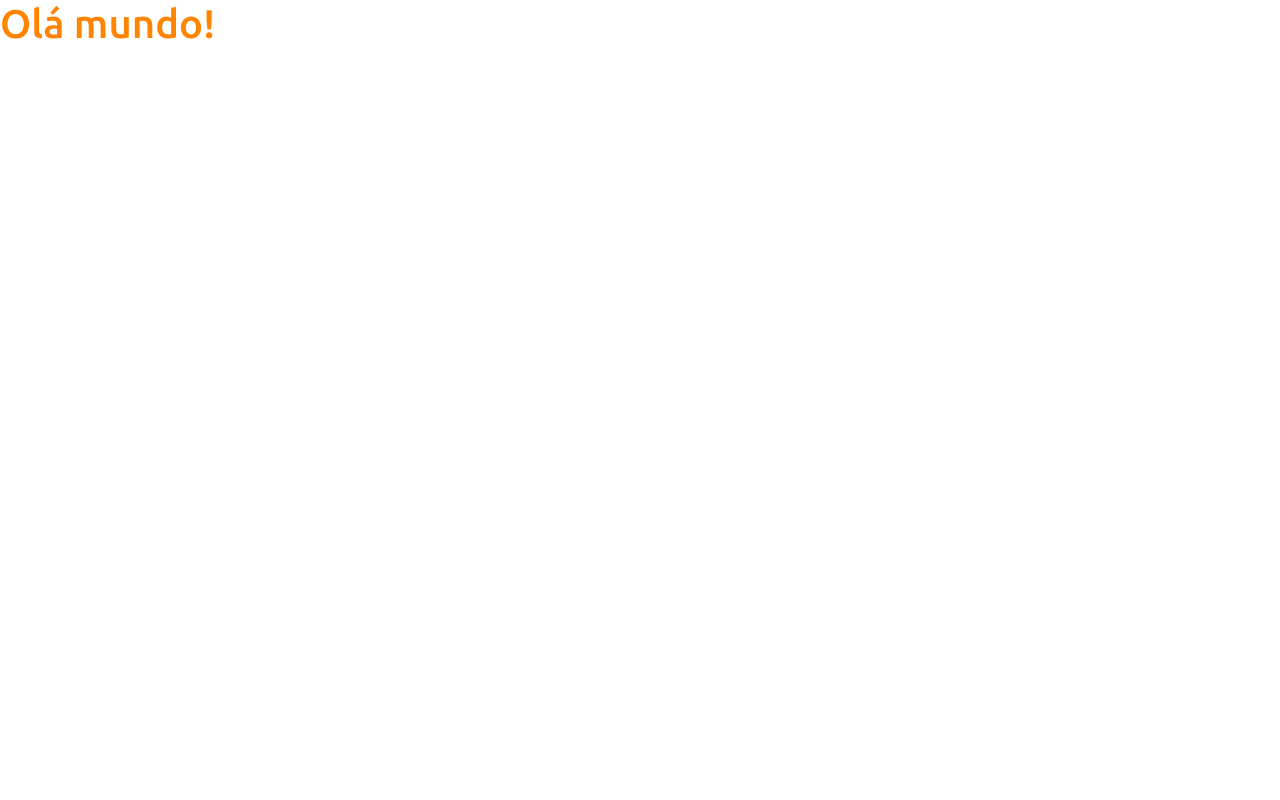
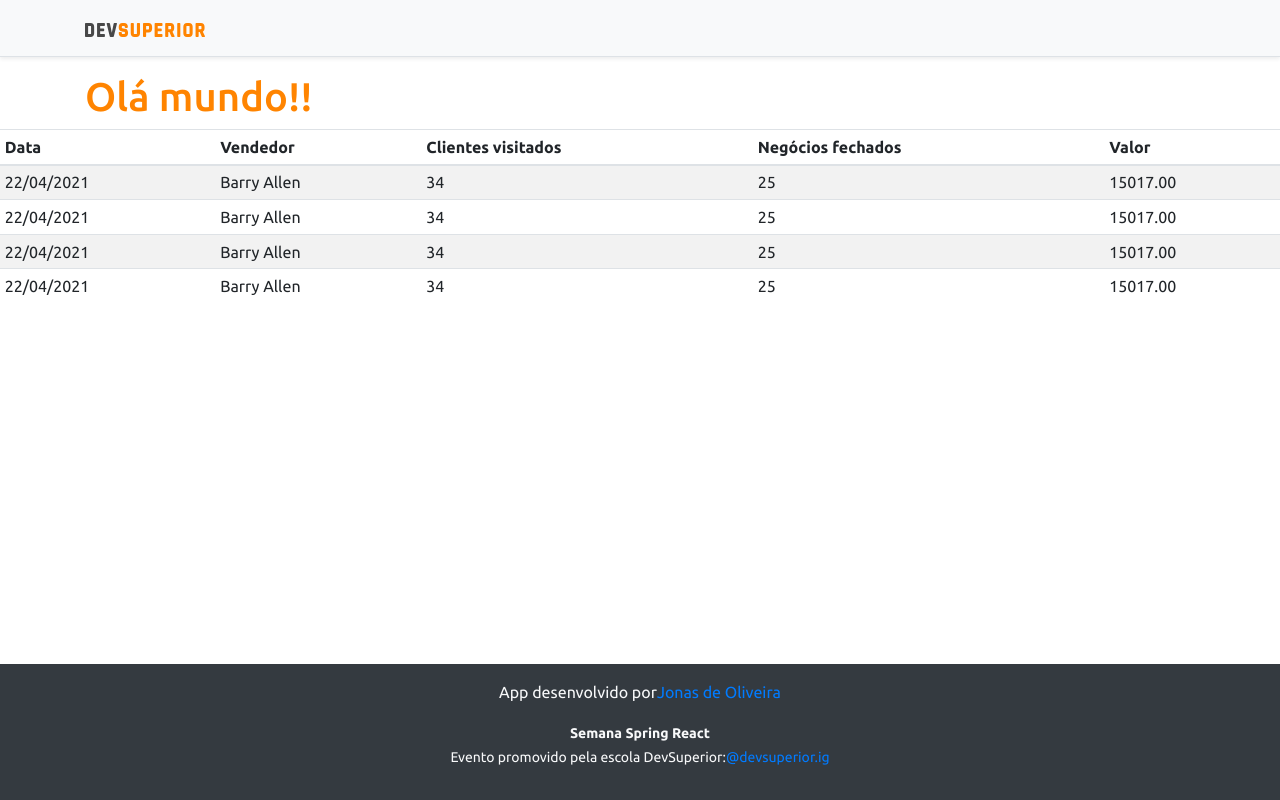
Before and after one commit to usrjonas/devsuperior-springboot-sds3, a React (Create React App) app in the folder frontend/: page / in a window 1280 px wide. Built offline with nearby package versions, Linux system fonts and the light colour scheme.

Commit message:
Basic static components

```diff
--- a/frontend/src/App.tsx
+++ b/frontend/src/App.tsx
@@ -1,10 +1,19 @@
+import NavBar from "components/NavBar";
+import Footer from "components/Footer";
+import DataTable from "components/DataTable";
+
 function App() {
   return (
-    <div>
-      <h1 className="text-primary">
-        Olá mundo!
-      </h1>
-    </div>
+    <>
+      <NavBar />
+      <div className="container">
+        <h1 className="text-primary">
+          Olá mundo!!
+        </h1>
+      </div>
+      <DataTable />
+      <Footer />
+    </>
   );
 }
 
--- /dev/null
+++ b/frontend/src/components/DataTable/index.tsx
@@ -0,0 +1,49 @@
+const DataTable = () => {
+    return (
+        <div className="table-responsive">
+            <table className="table table-striped table-sm">
+                <thead>
+                    <tr>
+                        <th>Data</th>
+                        <th>Vendedor</th>
+                        <th>Clientes visitados</th>
+                        <th>Negócios fechados</th>
+                        <th>Valor</th>
+                    </tr>
+                </thead>
+                <tbody>
+                    <tr>
+                        <td>22/04/2021</td>
+                        <td>Barry Allen</td>
+                        <td>34</td>
+                        <td>25</td>
+                        <td>15017.00</td>
+                    </tr>
+                    <tr>
+                        <td>22/04/2021</td>
+                        <td>Barry Allen</td>
+                        <td>34</td>
+                        <td>25</td>
+                        <td>15017.00</td>
+                    </tr>
+                    <tr>
+                        <td>22/04/2021</td>
+                        <td>Barry Allen</td>
+                        <td>34</td>
+                        <td>25</td>
+                        <td>15017.00</td>
+                    </tr>
+                    <tr>
+                        <td>22/04/2021</td>
+                        <td>Barry Allen</td>
+                        <td>34</td>
+                        <td>25</td>
+                        <td>15017.00</td>
+                    </tr>
+                </tbody>
+            </table>
+        </div>
+    );
+}
+
+export default DataTable;
--- /dev/null
+++ b/frontend/src/components/Footer/index.tsx
@@ -0,0 +1,21 @@
+const Footer = () => {
+    return (
+        <footer className="footer mt-auto py-3 bg-dark">
+            <div className="container">
+                <p className="text-light">App desenvolvido por
+                    <a href="https://github.com/usrjonas"target="_blank" rel="noreferrer">
+                        Jonas de Oliveira
+                    </a>
+                </p>
+
+                <p className="text-light"><small><strong>Semana Spring React</strong><br />
+                    Evento promovido pela escola DevSuperior:
+                    <a href="https://instagram.com/devsuperior.ig" target="_blank" rel="noreferrer">
+                        @devsuperior.ig
+                </a></small></p>
+            </div>
+        </footer>
+    );
+}
+
+export default Footer;
--- /dev/null
+++ b/frontend/src/components/NavBar/index.tsx
@@ -0,0 +1,15 @@
+import ImgDsDark from "assets/img/ds_dark.svg";
+
+const NavBar = () => {
+    return (
+        <div className="d-flex flex-column flex-md-row align-items-center p-3 px-md-4 mb-3 bg-light border-bottom shadow-sm">
+            <div className="container">
+                <nav className="my-2 my-md-0 mr-md-3">
+                    <img src={ImgDsDark} alt="DevSuperior" width="120" />
+                </nav>
+            </div>
+        </div>
+    );
+}
+
+export default NavBar;
```
Also changed, not shown: frontend/src/assets/img/ds_dark.svg (added).
